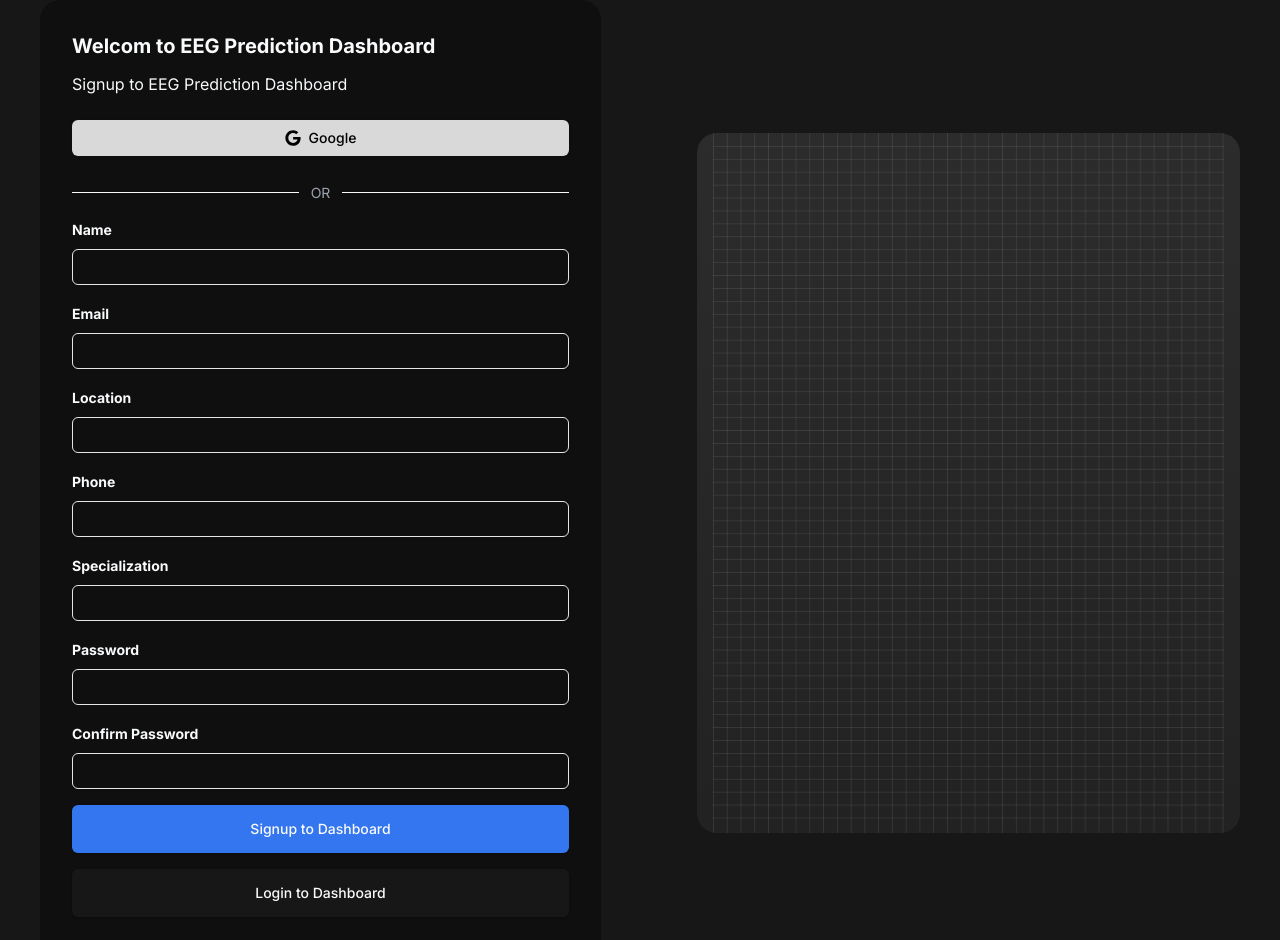
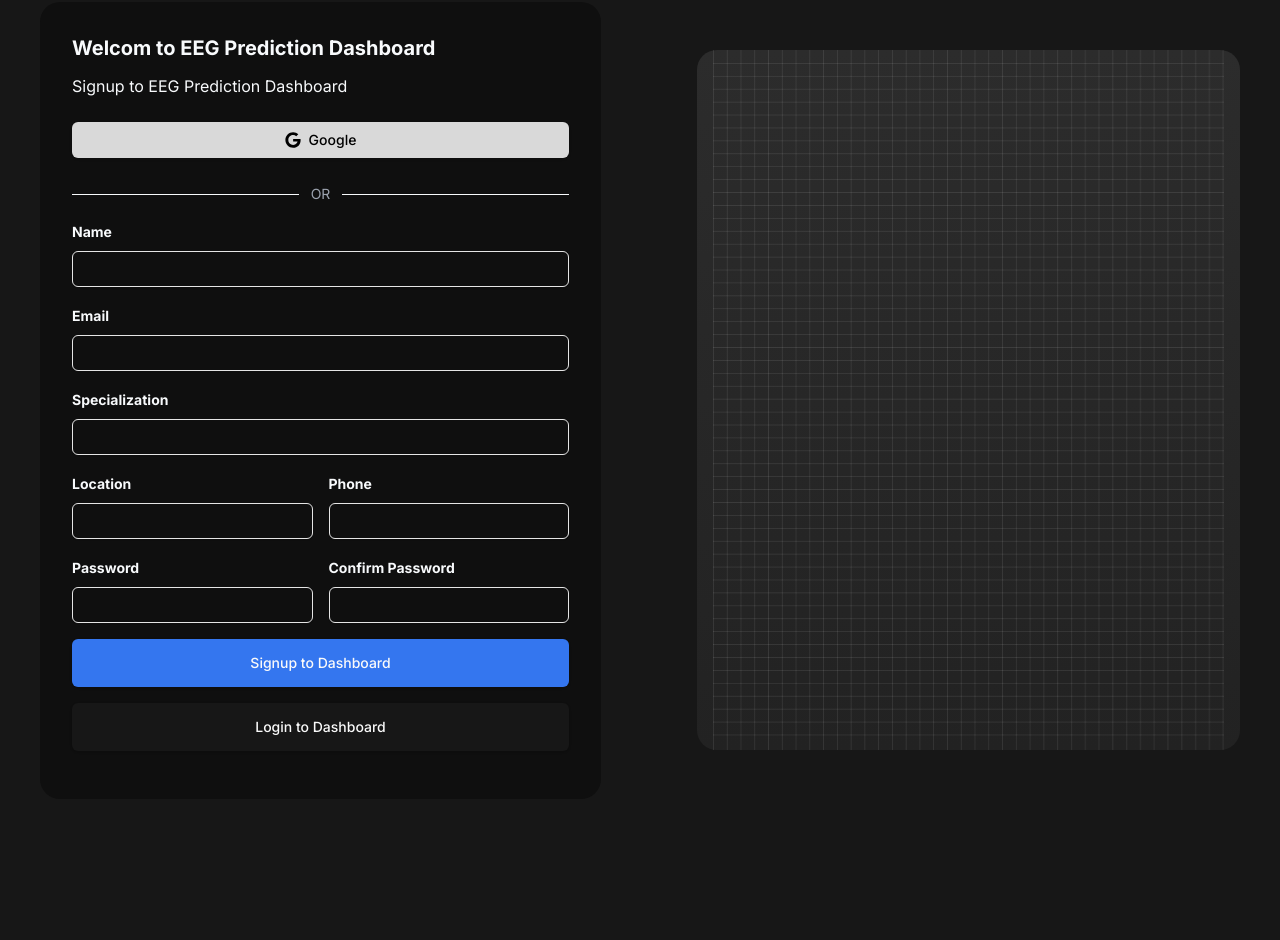
Before and after one commit to MuhammedZohaib/FYP-2025, a Next.js app in the folder asd-fyp-fa21/: page /auth/signup in a window 1280 px wide. Shown: the top 940 px of the page. After the commit the page ends 800 px from the top, so only its background shows below. Built offline with nearby package versions, Linux system fonts and the light colour scheme.

Commit message:
fixed signup form layout

```diff
--- a/asd-fyp-fa21/src/app/auth/signup/signup-form.tsx
+++ b/asd-fyp-fa21/src/app/auth/signup/signup-form.tsx
@@ -23,11 +23,11 @@ export default function SignUpForm() {
   });
 
   const fields: Field[] = [
-    { name: "name", label: "Name", type: "text" },
-    { name: "email", label: "Email", type: "email" },
+    { name: "name", label: "Name", type: "text", className: "col-span-2"},
+    { name: "email", label: "Email", type: "email", className:"col-span-2" },
+    {name: "specialization", label: "Specialization", type: "text", className: "col-span-2"},
     { name: "location", label: "Location", type: "text" },
     { name: "phone", label: "Phone", type: "text" },
-    {name: "specialization", label: "Specialization", type: "text"},
     { name: "password", label: "Password", type: "password" },
     { name: "confirmPassword", label: "Confirm Password", type: "password" },
   ];
@@ -47,6 +47,8 @@ export default function SignUpForm() {
       fields={fields}
       onSubmit={submitHandler}
       content="Signup to Dashboard"
+      contentClass="col-span-2"
+      className="grid-cols-2"
     />
   );
 }
--- a/asd-fyp-fa21/src/components/ui/auth-button.tsx
+++ b/asd-fyp-fa21/src/components/ui/auth-button.tsx
@@ -3,15 +3,16 @@ import { Button } from "./button";
 import { FaSpinner } from "react-icons/fa";
 type Props = React.PropsWithChildren<{
   isLoading?: boolean;
+  className?: string;
 }>;
 
-export default function AuthButton({ isLoading, children }: Props) {
+export default function AuthButton({ isLoading, children, className }: Props) {
   return (
     <>
       <Button
         disabled={isLoading}
         type="submit"
-        className="bg-[#3476EF] hover:bg-[#3476EF]/90 py-6"
+        className={`bg-[#3476EF] hover:bg-[#3476EF]/90 py-6 ${className ?? ""}`}
       >
         {isLoading ? (
           <>
--- a/asd-fyp-fa21/src/components/ui/dynamic-form.tsx
+++ b/asd-fyp-fa21/src/components/ui/dynamic-form.tsx
@@ -12,17 +12,21 @@ export default function DynamicForm<T extends Record<string, string | number>>({
   fields,
   onSubmit,
   content,
+  contentClass,
+  className,
 }: {
   form: UseFormReturn<T>;
   fields: Field[];
   onSubmit: (data: z.infer<ZodType<T>>) => unknown;
   content: React.ReactNode;
+    contentClass: string,
+    className?: string
 }) {
   return (
     <Form {...form}>
-      <form onSubmit={form.handleSubmit(onSubmit)} className="grid gap-4">
-        {fields.map(({ name, type, label, child }) => (
-          <div key={name}>
+      <form onSubmit={form.handleSubmit(onSubmit)} className={`grid gap-4 ${className ?? ''}`}>
+        {fields.map(({ name, type, label, child, className }) => (
+          <div key={name} className={`${className ?? ''}`}>
             <FormField
               name={name as Path<T>}
               control={form.control}
@@ -37,7 +41,7 @@ export default function DynamicForm<T extends Record<string, string | number>>({
             {child}
           </div>
         ))}
-        <AuthButton isLoading={form.formState.isSubmitting}>
+        <AuthButton isLoading={form.formState.isSubmitting} className={contentClass}>
           {content}
         </AuthButton>
       </form>
--- a/asd-fyp-fa21/src/lib/actions.ts
+++ b/asd-fyp-fa21/src/lib/actions.ts
@@ -19,11 +19,6 @@ type LoginResponseSuccess = {
 type LoginResponseError = {
   status: string;
   detail: string;
-};
-
-type SignUpResponseSuccess = {
-  detail: string;
-  doctor: User;
 };
 
 export async function login(data: z.infer<typeof loginSchema>) {
```
Also changed, not shown: asd-fyp-fa21/src/types/field.ts (+6 -5 lines).
